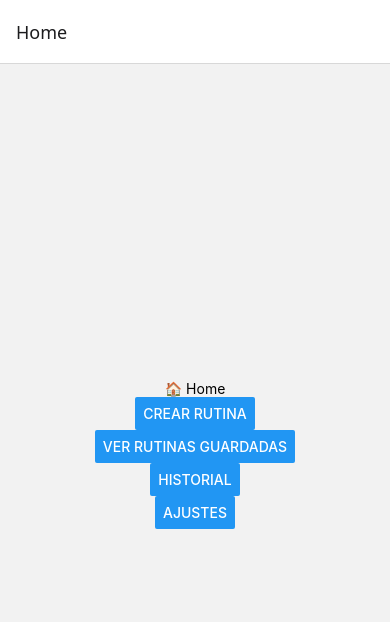
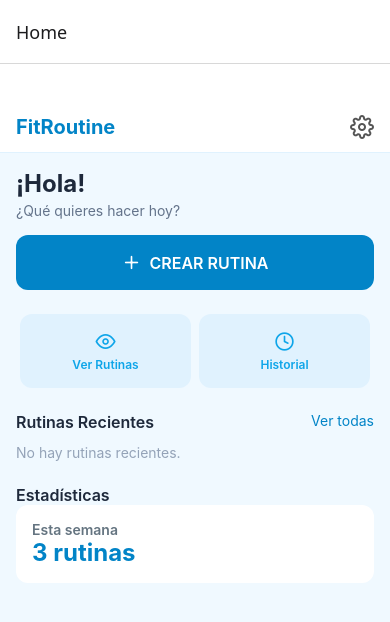
Before and after one commit to Nicobustelo/StretchMate, a React Native app: screen /Home in a window 390 px wide. Shown: the top 622 px of the page. Built offline with nearby package versions, Linux system fonts and the light colour scheme.

Commit message:
Mejoras de Interfaz - Pagins de Inicio nueva

```diff
--- a/App.tsx
+++ b/App.tsx
@@ -1,6 +1,8 @@
 // App.tsx
 import React from "react";
 import { StatusBar } from "expo-status-bar";
+import { StyleSheet } from "react-native";
+import { SafeAreaProvider, SafeAreaView } from "react-native-safe-area-context";
 import AppNavigator from "./navigation/AppNavigator";
 // import { useEffect } from "react";
 // import * as Notifications from "expo-notifications";
@@ -12,10 +14,18 @@ import AppNavigator from "./navigation/AppNavigator";
 
 export default function App() {
   return (
-    <>
-      <StatusBar style="auto" />
-      <AppNavigator />
-    </>
+    <SafeAreaProvider>
+      <SafeAreaView style={styles.container} edges={['top', 'left', 'right']}>
+        <StatusBar style="auto" />
+        <AppNavigator />
+      </SafeAreaView>
+    </SafeAreaProvider>
   );
 }
-// This is the main entry point of the application. It imports the AppNavigator component and renders it within a React fragment. The StatusBar component is also included to manage the status bar appearance.
+
+const styles = StyleSheet.create({
+  container: {
+    flex: 1,
+    backgroundColor: "#fff",
+  },
+});
--- a/package.json
+++ b/package.json
@@ -13,6 +13,7 @@
     "@react-native-community/masked-view": "^0.1.11",
     "@react-navigation/native": "^7.1.9",
     "@react-navigation/native-stack": "^7.3.13",
+    "date-fns": "^4.1.0",
     "expo": "~53.0.9",
     "expo-notifications": "~0.31.2",
     "expo-status-bar": "~2.2.3",
@@ -23,11 +24,14 @@
     "react-native-reanimated": "~3.17.4",
     "react-native-safe-area-context": "5.4.0",
     "react-native-screens": "~4.10.0",
+    "react-native-vector-icons": "^10.2.0",
     "uuid": "^11.1.0"
   },
   "devDependencies": {
     "@babel/core": "^7.25.2",
+    "@types/date-fns": "^2.5.3",
     "@types/react": "~19.0.10",
+    "@types/react-native-vector-icons": "^6.4.18",
     "@types/uuid": "^10.0.0",
     "typescript": "~5.8.3"
   },
--- a/screens/HomeScreen.tsx
+++ b/screens/HomeScreen.tsx
@@ -1,19 +1,289 @@
 // screens/HomeScreen.tsx
-import React from "react";
-import { View, Text, Button } from "react-native";
+import React, { useEffect, useState } from "react";
+import {
+  View,
+  Text,
+  TouchableOpacity,
+  StyleSheet,
+  ScrollView,
+  FlatList,
+} from "react-native";
+import Icon from "react-native-vector-icons/Feather";
 import { NativeStackScreenProps } from "@react-navigation/native-stack";
 import { RootStackParamList } from "../navigation/AppNavigator";
+import { getAllRoutines } from "../services/routineService";
+import { Routine } from "../types/Routine";
+import { formatDistanceToNow } from "date-fns";
+import { es } from "date-fns/locale";
 
 type Props = NativeStackScreenProps<RootStackParamList, "Home">;
 
 export default function HomeScreen({ navigation }: Props) {
+  const [routines, setRoutines] = useState<Routine[]>([]);
+
+  useEffect(() => {
+    const fetchRoutines = async () => {
+      const all = await getAllRoutines();
+      const sorted = all
+        .filter((r) => r.lastUsed)
+        .sort((a, b) => (b.lastUsed ?? 0) - (a.lastUsed ?? 0));
+      setRoutines(sorted.slice(0, 3)); // solo mostrar las 3 más recientes
+    };
+    const unsubscribe = navigation.addListener("focus", fetchRoutines);
+    return unsubscribe;
+  }, [navigation]);
+
   return (
-    <View style={{ flex: 1, justifyContent: "center", alignItems: "center" }}>
-      <Text>🏠 Home</Text>
-      <Button title="Crear rutina" onPress={() => navigation.navigate("CreateRoutine")} />
-      <Button title="Ver rutinas guardadas" onPress={() => navigation.navigate("RoutineList")} />
-      <Button title="Historial" onPress={() => navigation.navigate("History")} />
-      <Button title="Ajustes" onPress={() => navigation.navigate("Settings")} />
+    <View style={styles.container}>
+      {/* Header */}
+      <View style={styles.header}>
+        <Text style={styles.headerTitle}>FitRoutine</Text>
+        <TouchableOpacity onPress={() => navigation.navigate("Settings")}>
+          <Icon name="settings" size={24} color="#555" />
+        </TouchableOpacity>
+      </View>
+
+      <ScrollView contentContainerStyle={styles.scrollContent}>
+        {/* Saludo */}
+        <Text style={styles.greeting}>¡Hola!</Text>
+        <Text style={styles.subtext}>¿Qué quieres hacer hoy?</Text>
+
+        {/* Botón Crear Rutina */}
+        <TouchableOpacity
+          style={styles.primaryButton}
+          onPress={() => navigation.navigate("CreateRoutine")}
+        >
+          <Icon name="plus" size={20} color="white" />
+          <Text style={styles.primaryButtonText}>CREAR RUTINA</Text>
+        </TouchableOpacity>
+
+        {/* Acciones Rápidas */}
+        <View style={styles.quickActions}>
+          <TouchableOpacity
+            style={styles.quickButton}
+            onPress={() => navigation.navigate("RoutineList")}
+          >
+            <Icon name="eye" size={20} color="#0ea5e9" />
+            <Text style={styles.quickLabel}>Ver Rutinas</Text>
+          </TouchableOpacity>
+          <TouchableOpacity
+            style={styles.quickButton}
+            onPress={() => navigation.navigate("History")}
+          >
+            <Icon name="clock" size={20} color="#0ea5e9" />
+            <Text style={styles.quickLabel}>Historial</Text>
+          </TouchableOpacity>
+        </View>
+
+        {/* Rutinas Recientes */}
+        <View style={styles.section}>
+          <View style={styles.sectionHeader}>
+            <Text style={styles.sectionTitle}>Rutinas Recientes</Text>
+            <TouchableOpacity onPress={() => navigation.navigate("RoutineList")}>
+              <Text style={styles.link}>Ver todas</Text>
+            </TouchableOpacity>
+          </View>
+
+          {routines.length === 0 ? (
+            <Text style={styles.emptyText}>No hay rutinas recientes.</Text>
+          ) : (
+            routines.map((routine) => (
+              <View key={routine.id} style={styles.routineCard}>
+                <View style={styles.routineIcon}>
+                  <Icon name="activity" size={20} color="#0ea5e9" />
+                </View>
+                <View style={styles.routineInfo}>
+                  <Text style={styles.routineName}>{routine.name}</Text>
+                  <Text style={styles.routineMeta}>
+                    {routine.preparationTime + (routine.workTime + routine.restTime) * routine.sets} min •{" "}
+                    {formatDistanceToNow(routine.lastUsed!, { locale: es, addSuffix: true })}
+                  </Text>
+                </View>
+                <TouchableOpacity
+                  onPress={() => navigation.navigate("Timer", { routineId: routine.id })}
+                >
+                  <Icon name="play" size={20} color="#0ea5e9" />
+                </TouchableOpacity>
+              </View>
+            ))
+          )}
+        </View>
+
+        {/* Estadísticas (placeholder) */}
+        <View style={styles.section}>
+          <Text style={styles.sectionTitle}>Estadísticas</Text>
+          <View style={styles.statsCard}>
+            <Text style={styles.statLabel}>Esta semana</Text>
+            <Text style={styles.statValue}>3 rutinas</Text>
+          </View>
+        </View>
+      </ScrollView>
     </View>
   );
 }
+
+
+const styles = StyleSheet.create({
+  container: {
+    flex: 1,
+    backgroundColor: "#f0f9ff",
+  },
+  scrollContent: {
+    padding: 16,
+  },
+  header: {
+    flexDirection: "row",
+    justifyContent: "space-between",
+    alignItems: "center",
+    paddingHorizontal: 16,
+    paddingTop: 50,
+    paddingBottom: 12,
+    backgroundColor: "#fff",
+    borderBottomWidth: 1,
+    borderColor: "#e0f2fe",
+  },
+  headerTitle: {
+    fontSize: 20,
+    fontWeight: "bold",
+    color: "#0284c7",
+  },
+  greeting: {
+    fontSize: 24,
+    fontWeight: "bold",
+    color: "#1e293b",
+    marginBottom: 4,
+  },
+  subtext: {
+    color: "#64748b",
+    marginBottom: 16,
+  },
+  primaryButton: {
+    flexDirection: "row",
+    backgroundColor: "#0284c7",
+    padding: 16,
+    borderRadius: 12,
+    alignItems: "center",
+    justifyContent: "center",
+    gap: 8,
+    marginBottom: 24,
+  },
+  primaryButtonText: {
+    color: "white",
+    fontWeight: "600",
+    fontSize: 16,
+  },
+  quickActions: {
+    flexDirection: "row",
+    justifyContent: "space-between",
+    marginBottom: 24,
+  },
+  quickButton: {
+    flex: 1,
+    backgroundColor: "#e0f2fe",
+    padding: 16,
+    borderRadius: 12,
+    alignItems: "center",
+    marginHorizontal: 4,
+  },
+  quickLabel: {
+    fontSize: 12,
+    fontWeight: "600",
+    marginTop: 4,
+    color: "#0ea5e9",
+  },
+  section: {
+    marginBottom: 24,
+  },
+  sectionHeader: {
+    flexDirection: "row",
+    justifyContent: "space-between",
+    marginBottom: 12,
+  },
+  sectionTitle: {
+    fontSize: 16,
+    fontWeight: "600",
+    color: "#1e293b",
+  },
+  link: {
+    color: "#0284c7",
+    fontSize: 14,
+  },
+  routineCard: {
+    backgroundColor: "#fff",
+    borderRadius: 12,
+    padding: 12,
+    flexDirection: "row",
+    alignItems: "center",
+    marginBottom: 12,
+    elevation: 2,
+  },
+  routineIcon: {
+    backgroundColor: "#bae6fd",
+    padding: 10,
+    borderRadius: 20,
+    marginRight: 12,
+  },
+  routineInfo: {
+    flex: 1,
+  },
+  routineName: {
+    fontWeight: "600",
+    color: "#0f172a",
+  },
+  routineMeta: {
+    fontSize: 12,
+    color: "#64748b",
+  },
+  emptyText: {
+    color: "#94a3b8",
+  },
+  statsCard: {
+    backgroundColor: "#fff",
+    borderRadius: 12,
+    padding: 16,
+    elevation: 2,
+  },
+  statLabel: {
+    color: "#647480",
+    fontSize: 14,
+    fontWeight: "600",
+  },
+  statValue: {
+    fontSize: 24,
+    fontWeight: "bold",
+    color: "#0284c7",
+  },
+  actions: {
+    flexDirection: "row",
+    justifyContent: "space-between",
+    marginTop: 8,
+  },
+  iconBtn: {
+    padding: 8,
+    borderRadius: 8,
+    backgroundColor: "#e0f2fe",
+  },
+  icon: {
+    color: "#0ea5e9",
+  },
+  iconText: {
+    fontSize: 16,
+    color: "#0ea5e9",
+  },
+  iconTextSmall: {
+    fontSize: 12,
+    color: "#0ea5e9",
+  },
+  iconTextLarge: {
+    fontSize: 20,
+    color: "#0ea5e9",
+  },
+  iconTextMedium: {
+    fontSize: 18,
+    color: "#0ea5e9",
+  },
+  iconTextXSmall: {
+    fontSize: 10,
+    color: "#0ea5e9",
+  },
+});
--- a/screens/RoutineListScreen.tsx
+++ b/screens/RoutineListScreen.tsx
@@ -24,29 +24,26 @@ export default function RoutineListScreen({ navigation }: Props) {
   }, [navigation]);
 
 const renderItem = ({ item }: { item: Routine }) => (
-         <View style={styles.routineItem}>
+  <TouchableOpacity
+    style={styles.routineItem}
+    onPress={() => navigation.navigate("Timer", { routineId: item.id })}
+    activeOpacity={0.8}
+  >
     <View style={{ flex: 1 }}>
       <Text style={styles.routineName}>{item.name}</Text>
-              <Text>{item.sets} sets – {item.workTime}s trabajo / {item.restTime}s descanso</Text>
-            </View>
-            <View style={styles.actions}>
-              <TouchableOpacity onPress={() => handleEdit(item)} style={styles.editBtn}>
-                <Text>✏️</Text>
-              </TouchableOpacity>
-              <TouchableOpacity onPress={() => handleDelete(item.id)} style={styles.deleteBtn}>
-                <Text>🗑️</Text>
-              </TouchableOpacity>
-              <TouchableOpacity
-                style={styles.item}
-                onPress={() => navigation.navigate("Timer", { routineId: item.id })}
-                >
-                <Text style={styles.name}>{item.name}</Text>
       <Text style={styles.info}>
         {item.sets} sets · {item.workTime}s trabajo · {item.restTime}s descanso
       </Text>
+    </View>
+    <View style={styles.actions}>
+      <TouchableOpacity onPress={() => handleEdit(item)} style={styles.iconBtn}>
+        <Text>✏️</Text>
+      </TouchableOpacity>
+      <TouchableOpacity onPress={() => handleDelete(item.id)} style={styles.iconBtn}>
+        <Text>🗑️</Text>
       </TouchableOpacity>
     </View>
-        </View>
+  </TouchableOpacity>
 );
 
   const handleDelete = (id: string) => {
@@ -83,35 +80,29 @@ export default function RoutineListScreen({ navigation }: Props) {
 const styles = StyleSheet.create({
   container: { padding: 20 },
   title: { fontSize: 24, fontWeight: "bold", marginBottom: 20 },
-  item: {
-    padding: 15,
-    borderWidth: 1,
-    borderColor: "#ccc",
-    borderRadius: 8,
-    marginBottom: 12,
-  },
-  name: { fontSize: 18, fontWeight: "bold" },
-  info: { fontSize: 14, color: "#666" },
   routineItem: {
     backgroundColor: "#f0f0f0",
     padding: 15,
     borderRadius: 10,
-    marginBottom: 10,
+    marginBottom: 8, // Menor separación
     flexDirection: "row",
     alignItems: "center",
+    justifyContent: "space-between",
   },
   routineName: {
     fontSize: 18,
     fontWeight: "bold",
+    marginBottom: 4,
   },
+  info: { fontSize: 14, color: "#666" },
   actions: {
     flexDirection: "row",
-    gap: 10,
+    alignItems: "center",
+    gap: 8,
   },
-  editBtn: {
-    marginLeft: 10,
-  },
-  deleteBtn: {
-    marginLeft: 10,
+  iconBtn: {
+    marginLeft: 8,
+    padding: 6,
+    borderRadius: 6,
   },
 });
```
Also changed, not shown: screens/CreateRoutineScreen.tsx (+11 -0 lines), screens/TimerScreen.tsx (+39 -1 lines), 1 other file (tests, documents, lock files or other folders). Lines whose indentation alone changed are shown as unchanged.
